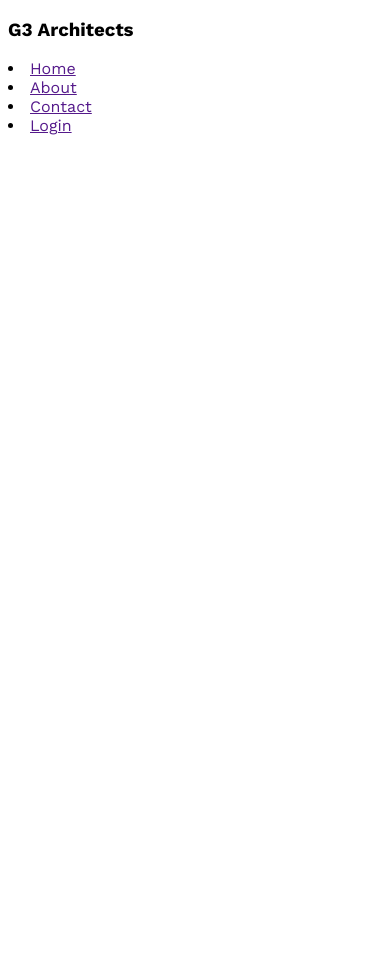
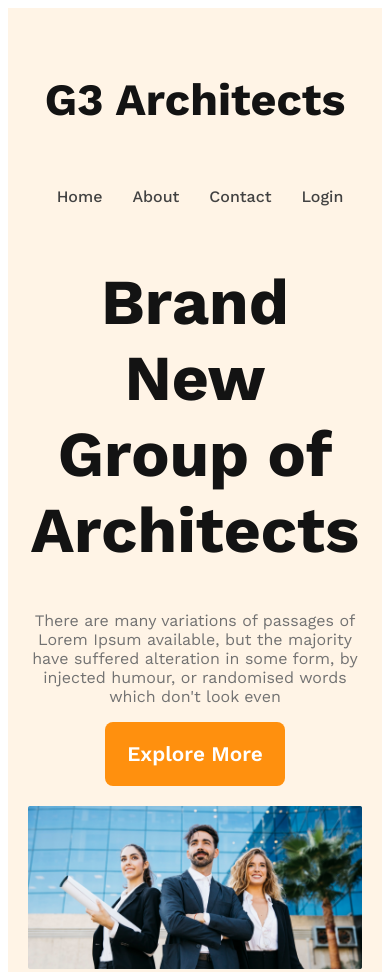
Before and after one commit to mm-uddin/g3-website-responsive, a plain HTML site: page index.html in a window 390 px wide. Shown: the top 972 px of the page. Before the commit the page ends 844 px from the top, so only its background shows below. Drawn offline with nearby package versions, Linux system fonts and the light colour scheme.

Commit message:
Finished the header section with responsive features

```diff
--- a/index.html
+++ b/index.html
@@ -1,23 +1,35 @@
 <!DOCTYPE html>
 <html lang="en">
+
 <head>
   <meta charset="UTF-8">
   <meta name="viewport" content="width=device-width, initial-scale=1.0">
   <link rel="stylesheet" href="./styles/style.css">
   <title>G3 Architects</title>
 </head>
+
 <body>
   <header>
     <nav>
-      <h3>
-        G3 Architects
-      </h3>
+      <h3 class="nav-title">G3 Architects </h3>
+      <ul>
         <li><a href="">Home</a></li>
         <li><a href="">About</a></li>
         <li><a href="">Contact</a></li>
         <li><a href="">Login</a></li>
+      </ul>
+    </nav>
 
-    </nav>
+    <div class="banner">
+      <div class="banner-content">
+        <h1 class="banner-title">Brand New Group of Architects </h1>
+        <p class="banner-descrption">There are many variations of passages of Lorem Ipsum available, but the majority
+          have suffered alteration in some form, by injected humour, or randomised words which don't look even</p>
+        <button class="btn-primary">Explore More</button>
+      </div>
+      <img src="./images/banner.png" alt="">
+
+    </div>
   </header>
 
   <main>
@@ -30,4 +42,5 @@
   </footer>
 
 </body>
+
 </html>
--- a/styles/style.css
+++ b/styles/style.css
@@ -1,7 +1,111 @@
 @import url('https://fonts.googleapis.com/css2?family=Lato&family=Open+Sans:wght@400;700;800&family=Work+Sans:wght@400;500;600;700;800&display=swap');
 
-*{
-font-family: 'Lato', sans-serif;
-font-family: 'Open Sans', sans-serif;
-font-family: 'Work Sans', sans-serif;
+/* Shared Style */
+* {
+  font-family: 'Lato', sans-serif;
+  font-family: 'Open Sans', sans-serif;
+  font-family: 'Work Sans', sans-serif;
 }
+
+.btn-primary {
+  border-radius: 8px;
+  background: #FF900E;
+  width: 180px;
+  height: 64px;
+  color: #FFF;
+  text-align: center;
+  font-size: 1.3rem;
+  font-weight: 600;
+  cursor: pointer;
+  border: 0;
+}
+
+header {
+  background: rgba(255, 144, 14, 0.10);
+  padding: 50px 240px;
+}
+
+nav {
+  display: flex;
+  justify-content: space-between;
+  align-items: center;
+}
+
+.nav-title {
+
+  font-size: 2.8rem;
+  font-weight: 700;
+  color: #131313;
+}
+
+nav>ul {
+  display: flex;
+}
+
+
+
+nav li {
+  list-style: none;
+  margin-right: 30px;
+  font-weight: 500;
+  font-size: 1rem;
+}
+
+nav li a {
+  text-decoration: none;
+  color: #424242;
+}
+
+/* banner styles */
+
+.banner-content {
+  max-width: 800px;
+  text-align: center;
+  margin: 0 auto;
+}
+
+.banner-title {
+  font-size: 4rem;
+  font-weight: 700;
+  color: #131313;
+}
+
+.banner-descrption {
+  text-align: center;
+  font-size: 1rem;
+  font-weight: 400;
+  color: #727272;
+}
+
+.banner img {
+  margin-top: 20px;
+  width: 100%;
+
+}
+
+
+/* Responsive Styles */
+
+/* Mobile Devices */
+@media screen and (max-width:576px) {
+
+  header{
+    padding: 20px;
+  }
+
+  nav{
+    flex-direction: column;
+  }
+
+
+}
+
+/* Tablets or Medium devices */
+@media screen and (min-width:576px) and (max-width:960px){
+  nav{
+    flex-direction: column;
+  }
+  header{
+    padding: 50px;
+  }
+}
```
Lines whose indentation alone changed are shown as unchanged.
